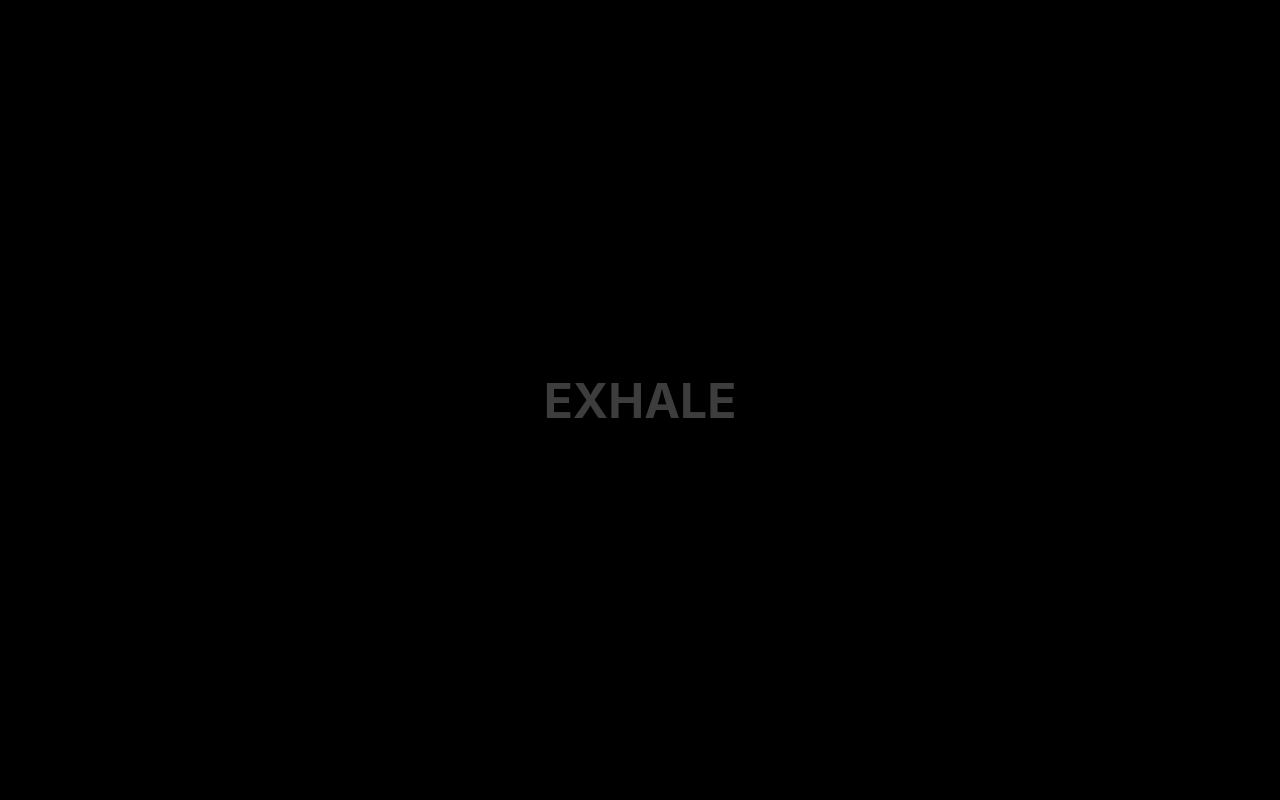
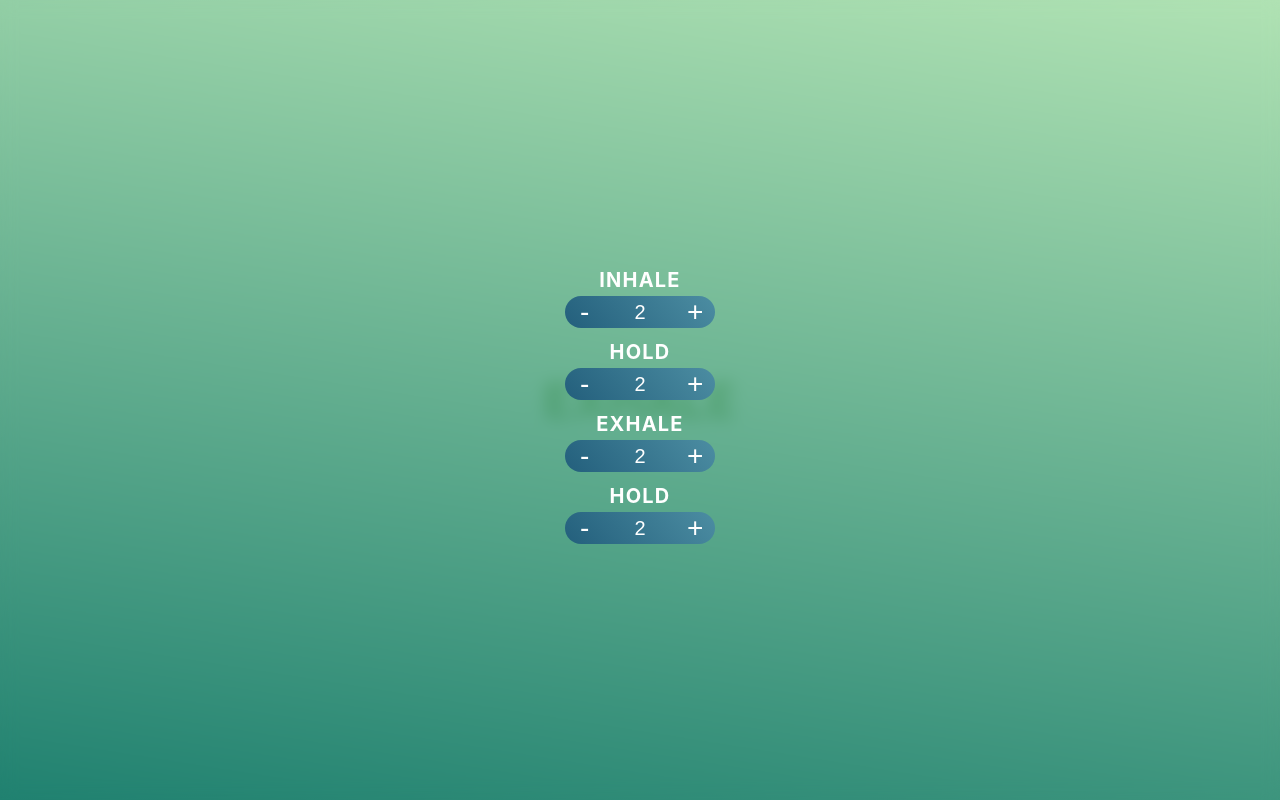
Before and after one commit to jblaszak/breathwork-app, a React (Create React App) app: page / in a window 1280 px wide. Built offline with nearby package versions, Linux system fonts and the light colour scheme.

Commit message:
Changed up styling and organization of controls

```diff
--- a/src/App.js
+++ b/src/App.js
@@ -16,18 +16,18 @@ function App() {
   const breathRefs = [inhaleRef, holdRef, exhaleRef, hold2Ref];
   const breathNames = ["INHALE", "HOLD", "EXHALE", "HOLD"];
 
-  useEffect(() => {
-    let timer = null;
-    function handleMouseMove(e) {
-      clearTimeout(timer);
-      controlsRef.current.style.opacity = 1;
-      timer = setTimeout(() => {
-        controlsRef.current.style.opacity = 0;
-      }, 3000);
-    }
-    document.addEventListener("mousemove", handleMouseMove);
-    return () => document.removeEventListener("mousemove", handleMouseMove);
-  }, []);
+  // useEffect(() => {
+  //   let timer = null;
+  //   function handleMouseMove(e) {
+  //     clearTimeout(timer);
+  //     controlsRef.current.style.opacity = 1;
+  //     timer = setTimeout(() => {
+  //       controlsRef.current.style.opacity = 0;
+  //     }, 3000);
+  //   }
+  //   document.addEventListener("mousemove", handleMouseMove);
+  //   return () => document.removeEventListener("mousemove", handleMouseMove);
+  // }, []);
 
   const startAnimation = () => {
     let start = Date.now();
--- a/src/App.module.css
+++ b/src/App.module.css
@@ -2,6 +2,16 @@
   --final-opacity: 0.2;
   --breath-time: 2s;
   --transform: translateY(10vh);
+}
+
+body {
+  box-sizing: border-box;
+  margin: 0;
+  font-family: -apple-system, BlinkMacSystemFont, "Segoe UI", "Roboto", "Oxygen", "Ubuntu",
+    "Cantarell", "Fira Sans", "Droid Sans", "Helvetica Neue", sans-serif;
+  -webkit-font-smoothing: antialiased;
+  -moz-osx-font-smoothing: grayscale;
+  color: darkgreen;
 }
 
 .breathContainer {
@@ -12,6 +22,7 @@
   bottom: 0;
   display: grid;
   place-content: center;
+  background: linear-gradient(9deg, rgba(32, 129, 112, 1) 0%, rgba(176, 226, 179, 1) 100%);
 }
 
 .breath {
@@ -38,37 +49,10 @@
   left: 0;
   right: 0;
   bottom: 0;
-  opacity: 0;
+  /* opacity: 0; */
+  opacity: 1;
   display: grid;
   place-content: center;
   transition: opacity 0.5s;
+  backdrop-filter: blur(8px);
 }
-
-.inputContainer {
-  display: flex;
-  justify-content: space-between;
-  align-items: center;
-  width: 200px;
-}
-
-.inputContainer label {
-  font-size: 1.75rem;
-}
-
-.inputContainer input {
-  height: 1.75rem;
-  font-size: 1.75rem;
-  width: 70px;
-  padding-left: 10px;
-  text-align: center;
-}
-
-.button {
-  font-size: 1.5rem;
-  border-radius: 0.5rem;
-  cursor: pointer;
-}
-
-.button:hover {
-  background-color: rgb(154, 255, 168);
-}
--- a/src/components/Input.js
+++ b/src/components/Input.js
@@ -5,7 +5,9 @@ const Input = forwardRef(({ label, min = 0, max = 15, step = 0.1, defaultValue =
   return (
     <div className={classes.inputContainer}>
       <label>{label}</label>
+      <button className={classes.numButton}>-</button>
       <input ref={ref} type="number" min={min} max={max} step={step} defaultValue={defaultValue} />
+      <button className={classes.numButton}>+</button>
     </div>
   );
 });
--- a/src/components/Input.module.css
+++ b/src/components/Input.module.css
@@ -1,17 +1,73 @@
 .inputContainer {
-    display: flex;
-    justify-content: space-between;
-    align-items: center;
+  --border-radius: 1rem;
+  display: flex;
+  position: relative;
+  align-items: center;
+  width: 150px;
+  margin-top: 2.5rem;
+  background: linear-gradient(229deg, rgba(76, 141, 162, 1) 0%, rgba(35, 95, 124, 1) 100%);
+  color: white;
+  border-radius: var(--border-radius);
 }
 
 .inputContainer label {
-    font-size: 1.75rem;
+  position: absolute;
+  left: 0;
+  right: 0;
+  top: -1.75rem;
+  text-align: center;
+  font-size: 1.25rem;
+  letter-spacing: 0.075rem;
+  font-weight: 700;
+  pointer-events: none;
+}
+
+.inputContainer input,
+.inputContainer button {
+  text-align: center;
+  color: inherit;
+  background: transparent;
+  border: none;
+  margin: 0;
+  padding: 0;
+}
+
+.inputContainer button {
+  font-size: 1.75rem;
+  display: flex;
+  justify-content: center;
+  align-items: center;
+  padding: 0 0.5rem;
+  cursor: pointer;
+  width: 2.5rem;
+  transition: background 0.25s;
+}
+
+.inputContainer button:hover {
+  background-color: #ffffff44;
+}
+
+.inputContainer button:first-of-type {
+  border-top-left-radius: var(--border-radius);
+  border-bottom-left-radius: var(--border-radius);
+}
+
+.inputContainer button:last-of-type {
+  border-top-right-radius: var(--border-radius);
+  border-bottom-right-radius: var(--border-radius);
 }
 
 .inputContainer input {
-    height: 1.75rem;
-    font-size: 1.75rem;
-    width: 70px;
-    padding-left: 10px;
-    text-align: center;
+  font-size: 1.25rem;
+  border-left: none;
+  border-right: none;
+  min-width: 0;
+  flex-grow: 1;
 }
+
+.inputContainer input,
+.inputContainer input[type="number"]::-webkit-inner-spin-button,
+.inputContainer input[type="number"]::-webkit-outer-spin-button,
+.inputContainer button {
+  -webkit-appearance: none;
+}
--- a/src/index.css
+++ /dev/null
@@ -1,18 +0,0 @@
-/* @import url(sanitize.css); */
-
-body {
-  box-sizing: border-box;
-  margin: 0;
-  font-family: -apple-system, BlinkMacSystemFont, 'Segoe UI', 'Roboto', 'Oxygen',
-    'Ubuntu', 'Cantarell', 'Fira Sans', 'Droid Sans', 'Helvetica Neue',
-    sans-serif;
-  -webkit-font-smoothing: antialiased;
-  -moz-osx-font-smoothing: grayscale;
-  color: white;
-  background: black;
-}
-
-code {
-  font-family: source-code-pro, Menlo, Monaco, Consolas, 'Courier New',
-    monospace;
-}
```
Also changed, not shown: src/index.js (+5 -6 lines).
